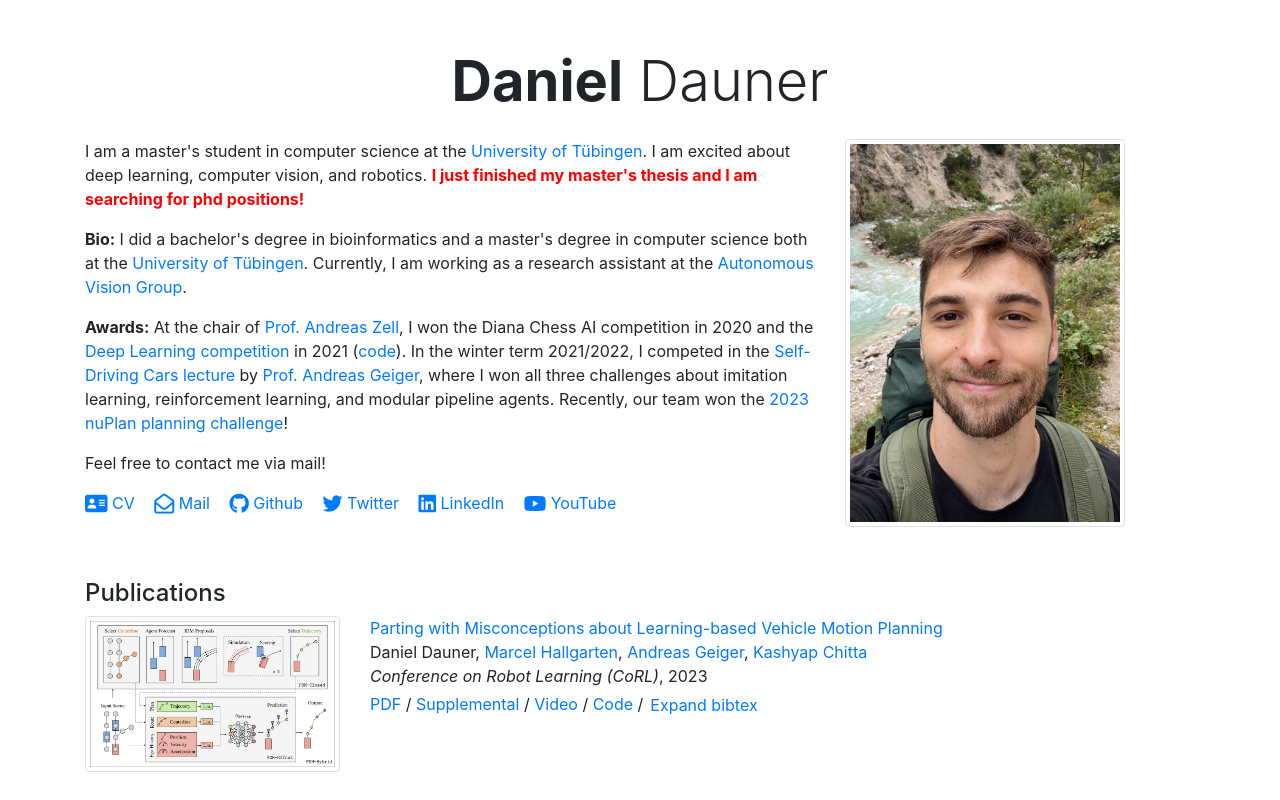
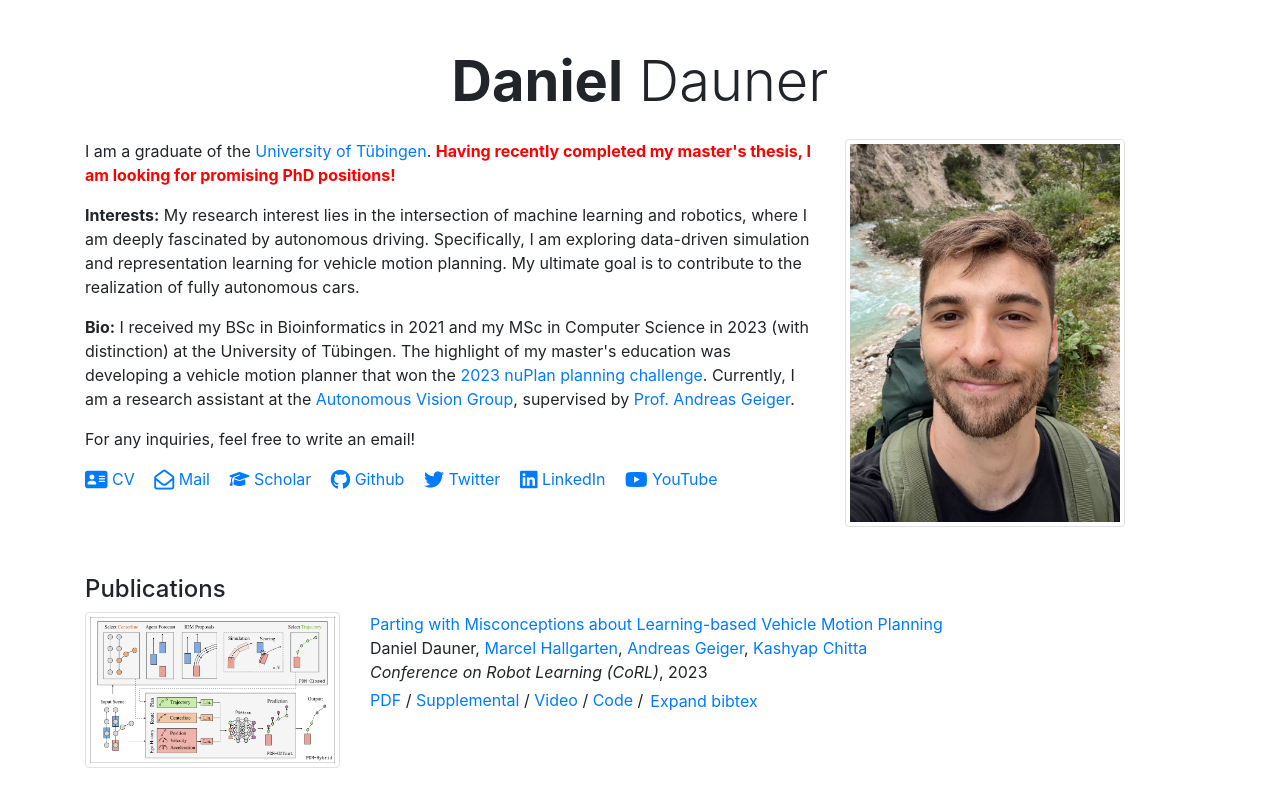
Before and after one commit to DanielDauner/danieldauner.github.io, a plain HTML site: page index.html in a window 1280 px wide. Shown: the top 800 px of the page. Drawn offline with nearby package versions, Linux system fonts and the light colour scheme.

Commit message:
Update description text

```diff
--- a/index.html
+++ b/index.html
@@ -22,21 +22,23 @@
             <div class="col-md-8" style="">
 
 
-                <p>I am a master's student in computer science at the <a href="https://uni-tuebingen.de/" target="_blank">University of Tübingen</a>. I am excited about deep learning, computer vision, and robotics. <span style="color: red; font-weight: bold;">I just finished my master's thesis and I am searching for phd positions!</span>
+                <p>
+                    I am a graduate of the <a href="https://uni-tuebingen.de/" target="_blank">University of Tübingen</a>. <span style="color: red; font-weight: bold;">Having recently completed my master's thesis, I am looking for promising PhD positions!</span>
+                <p>
+                    <span style="font-weight: bold;">Interests:</span>
+                     My research interest lies in the intersection of machine learning and robotics, where I am deeply fascinated by autonomous driving. Specifically, I am exploring data-driven simulation and representation learning for vehicle motion planning. My ultimate goal is to contribute to the realization of fully autonomous cars.
+                </p>
                 <p>
                     <span style="font-weight: bold;">Bio:</span>
-                    I did a bachelor's degree in bioinformatics and a master's degree in computer science both at the <a href="https://uni-tuebingen.de/" target="_blank">University of Tübingen</a>. Currently, I am working as a research assistant at the <a href="https://uni-tuebingen.de/fakultaeten/mathematisch-naturwissenschaftliche-fakultaet/fachbereiche/informatik/lehrstuehle/autonomous-vision/home/" target="_blank">Autonomous Vision Group</a>.
+                    I received my BSc in Bioinformatics in 2021 and my MSc in Computer Science in 2023 (with distinction) at the University of Tübingen.
+                    The highlight of my master's education was developing a vehicle motion planner that won the <a href="https://opendrivelab.com/AD23Challenge.html#nuplan_planning" target="_blank">2023 nuPlan planning challenge</a>.
+                    Currently, I am a research assistant at the <a href="https://uni-tuebingen.de/fakultaeten/mathematisch-naturwissenschaftliche-fakultaet/fachbereiche/informatik/lehrstuehle/autonomous-vision/home/" target="_blank">Autonomous Vision Group</a>, supervised by <a href="https://www.cvlibs.net/" target="_blank">Prof. Andreas Geiger</a>.
                 </p>
-                <p>
-                    <span style="font-weight: bold;">Awards:</span>
-                    At the chair of <a href="https://uni-tuebingen.de/fakultaeten/mathematisch-naturwissenschaftliche-fakultaet/fachbereiche/informatik/lehrstuehle/kognitive-systeme/the-chair/staff/prof-dr-andreas-zell/" target="_blank">Prof. Andreas Zell</a>, I won the Diana Chess AI competition in 2020 and the <a href="https://www.kaggle.com/c/uni-tuebingen-deep-learning-2021" target="_blank">Deep Learning competition</a> in 2021 (<a href="https://github.com/DanielDauner/DLChallenge2021" target="_blank">code</a>).
-                    In the winter term 2021/2022, I competed in the <a href="https://uni-tuebingen.de/fakultaeten/mathematisch-naturwissenschaftliche-fakultaet/fachbereiche/informatik/lehrstuehle/autonomous-vision/lectures/self-driving-cars/" target="_blank">Self-Driving Cars lecture</a> by <a href="https://www.cvlibs.net/" target="_blank">Prof. Andreas Geiger</a>, where I won all three challenges about imitation learning, reinforcement learning, and modular pipeline agents.
-                    Recently, our team won the <a href="https://opendrivelab.com/AD23Challenge.html#nuplan_planning" target="_blank">2023 nuPlan planning challenge</a>!
-                </p>
-                <p>Feel free to contact me via mail!</p>
+                <p>For any inquiries, feel free to write an email!</p>
                 <p>
                     <a href="https://danieldauner.github.io/assets/pdf/DaunerCV.pdf" target="_blank" style="margin-right: 15px"><i class="fa fa-address-card fa-lg"></i> CV</a>
                     <a href="mailto:daniel.dauner@gmail.com" style="margin-right: 15px"><i class="far fa-envelope-open fa-lg"></i> Mail</a>
+                    <a href="https://scholar.google.com/citations?user=tZqIYDcAAAAJ&hl=en" target="_blank" style="margin-right: 15px"><i class="fa-solid fa-graduation-cap"></i> Scholar</a>
                     <a href="https://github.com/DanielDauner" target="_blank" style="margin-right: 15px"><i class="fab fa-github fa-lg"></i> Github</a>
                     <a href="https://twitter.com/DanielDauner" target="_blank" style="margin-right: 15px"><i class="fab fa-twitter fa-lg"></i> Twitter</a>
                     <a href="https://www.linkedin.com/in/daniel-dauner" target="_blank" style="margin-right: 15px"><i class="fab fa-linkedin fa-lg"></i> LinkedIn</a>
@@ -105,7 +107,7 @@
             <div class="col-sm-12" style="">
                 <h4>Template</h4>
                 <p>
-                    This page is based on the amazing template from <a href="https://m-niemeyer.github.io/" target="_blank">Michael Niemeyer</a>. Checkout his <a href="https://github.com/m-niemeyer/m-niemeyer.github.io" target="_blank">github repository</a> for instructions on how to use it.</a><br>
+                    This page is based on the template of <a href="https://m-niemeyer.github.io/" target="_blank">Michael Niemeyer</a>. Checkout his <a href="https://github.com/m-niemeyer/m-niemeyer.github.io" target="_blank">GitHub repository</a> for instructions on how to use it.</a><br>
                 </p>
             </div>
 
```
Also changed, not shown: 1 other file.
